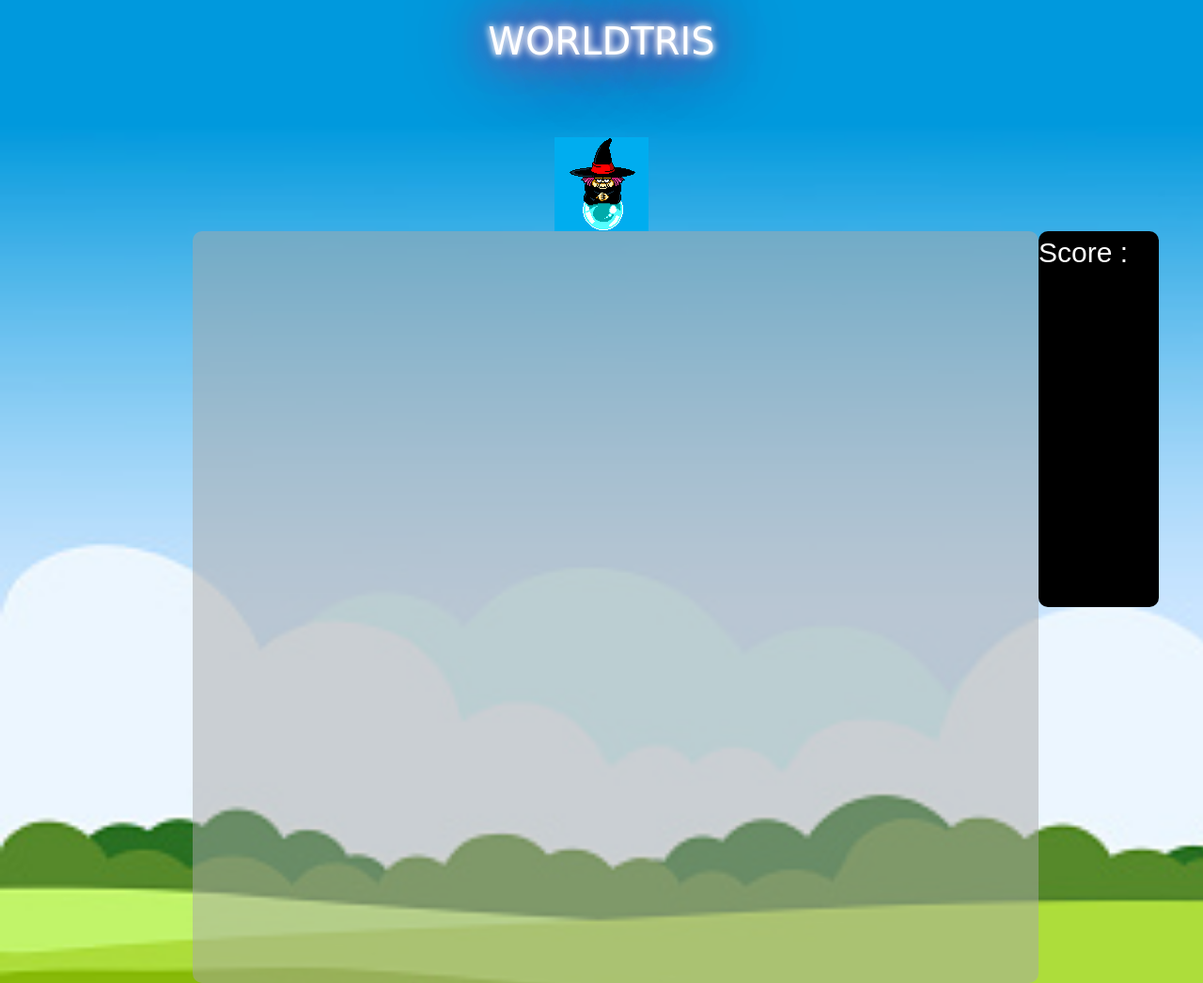
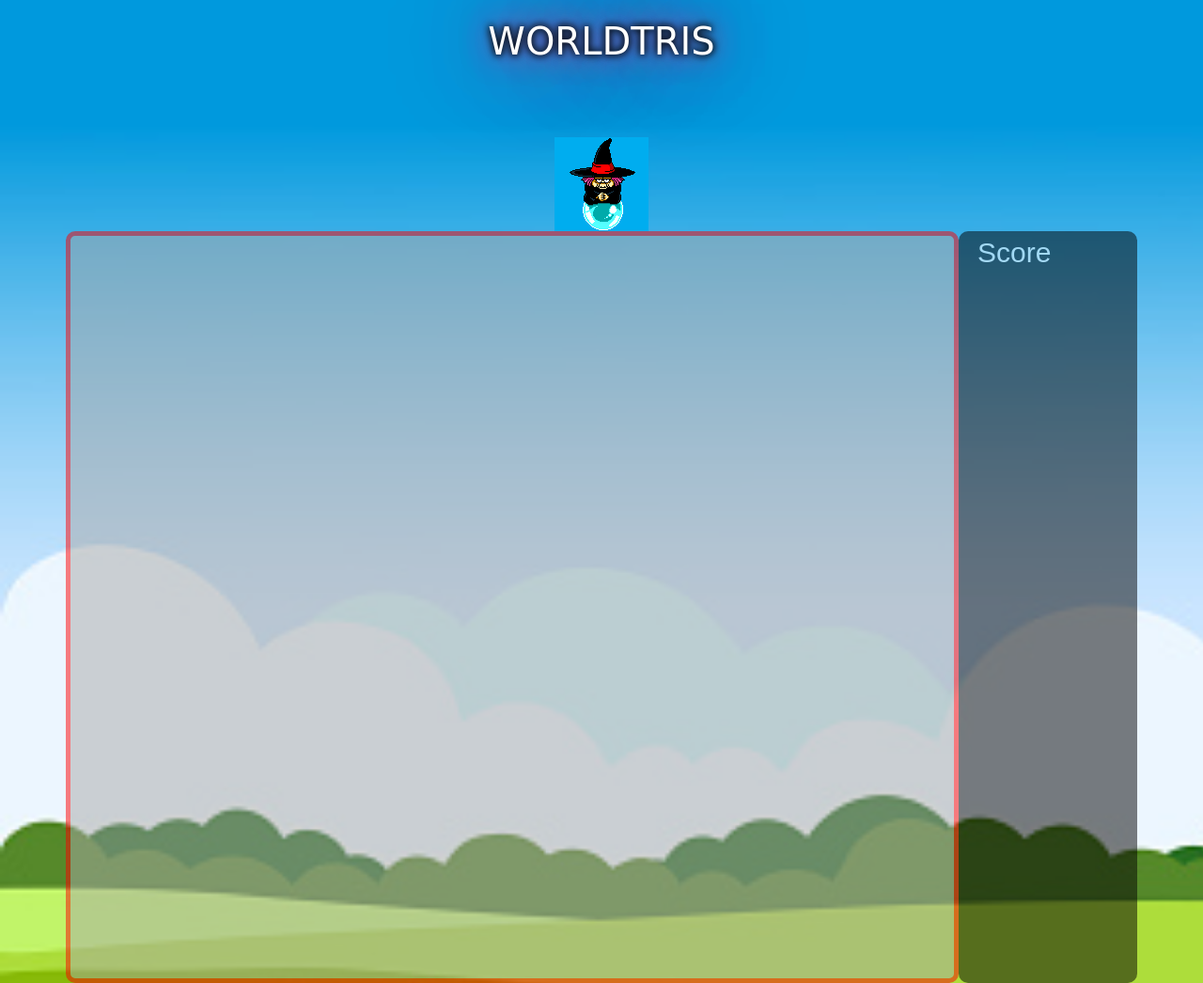
Before and after one commit to JoleneDwwm/miniBrief5, a plain HTML site: page index.html in a window 1280 px wide. Shown: the top 1046 px of the page at 94% size. Drawn offline with nearby package versions, Linux system fonts and the light colour scheme; a web font is replaced by a local one.

Commit message:
update htlm/css

```diff
--- a/index.html
+++ b/index.html
@@ -26,18 +26,19 @@
             integrity="sha384-kenU1KFdBIe4zVF0s0G1M5b4hcpxyD9F7jL+jjXkk+Q2h455rYXK/7HAuoJl+0I4"
             crossorigin="anonymous"></script>
         <div class="container">
-            <div class="row">
-                <div class="col-11 col-md-1">
-                    <canvas >
+            <div class="row justify-content-evenly">
+                <div class="col-12 col-sm-10 canvase">
+                    <canvas>
                         Désolé, votre navigateur ne prend pas en charge &lt;canvas&gt;.
                     </canvas>
                 </div>
+                <div class="col-12 col-sm-2 d-flex scores ">
+                    <div class="text text-start">
+                        <span class="score">Score</span>
+                    </div>
                 </div>
-                <div class="col-11 col-md-1">
-                    <div class="text">
-                        <span class="score">Score :</span>
-                    </div>
             </div>
+
         </div>
     </main>
 </body>
@@ -60,4 +61,5 @@
         </figure>
     </section>
 </footer>
+
 </html>
--- a/styles/style.css
+++ b/styles/style.css
@@ -2,8 +2,6 @@ body {
     background-image: url(/images/fond\ paysage.jpg);
     background-size: cover;
     background-repeat: no-repeat;
-
-
 }
 
 h1 {
@@ -18,7 +16,7 @@ h1 {
         0 0 42px rgb(230, 18, 124),
         0 0 77px rgb(230, 18, 124),
         0 0 100px rgb(230, 18, 124);
-    animation: lumiere 1s infinite linear;
+    animation: lumiere 2s infinite linear;
 }
 
 @keyframes lumiere {
@@ -49,21 +47,20 @@ h1 {
 }
 
 canvas {
+    border:red 5px solid;
     background-color: darkgray;
     padding: 0;
-    margin: auto;
+    margin: 0 auto;
     display: block;
-
-    width: 900px;
+    width: 100%;
     height: 800px;
-    position: relative;
+/*     position: relative;
     top: 0;
     bottom: 0;
     left: 0;
-    right: 0;
+    right: 0; */
     opacity: 50%;
     border-radius: 10px;
-
 }
 
 figure {
@@ -76,12 +73,10 @@ audio {
 
 .btn-group button {
     color: black;
-
 }
 
 section {
     height: 200px;
-    ;
     display: flex;
     align-items: center;
     justify-content: center;
@@ -89,33 +84,35 @@ section {
 
 .btn {
     font-size: 100px;
-
-
 }
 
 .btn-dark {
     opacity: 50%;
     font-size: 50px;
-
 }
 
 .score {
+    display: inline-block;
     color: white;
     font-family: 'Marvel', sans-serif;
     font-size: 30px;
-
+    padding-left: 10px;
+    padding-right: 10px;
 }
 
 .text {
+    display:block;
     background-color: black;
-    height: 50vh;
+    opacity: 50%;
+    padding-left: 10px;
+    padding-right: 10px;
+    margin:0 auto;
     border-radius: 10px;
-    width: 10vw;
-
-
+    width: 100%;
 }
-
-.container{
-    display: flex;
-    justify-content: right;
+.scores{
+    padding: 0;
 }
+.canvase{
+    padding: 0;
+}
```
